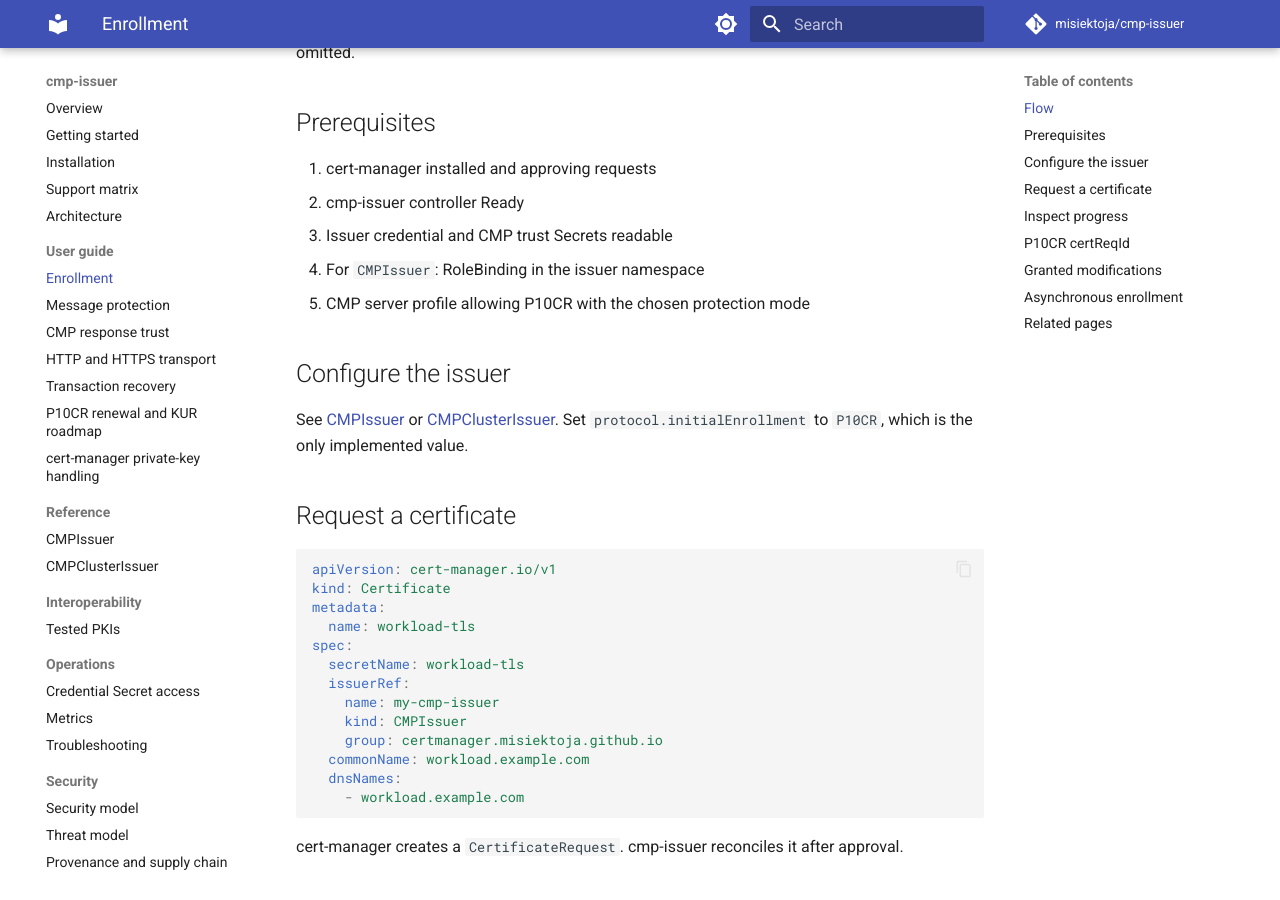
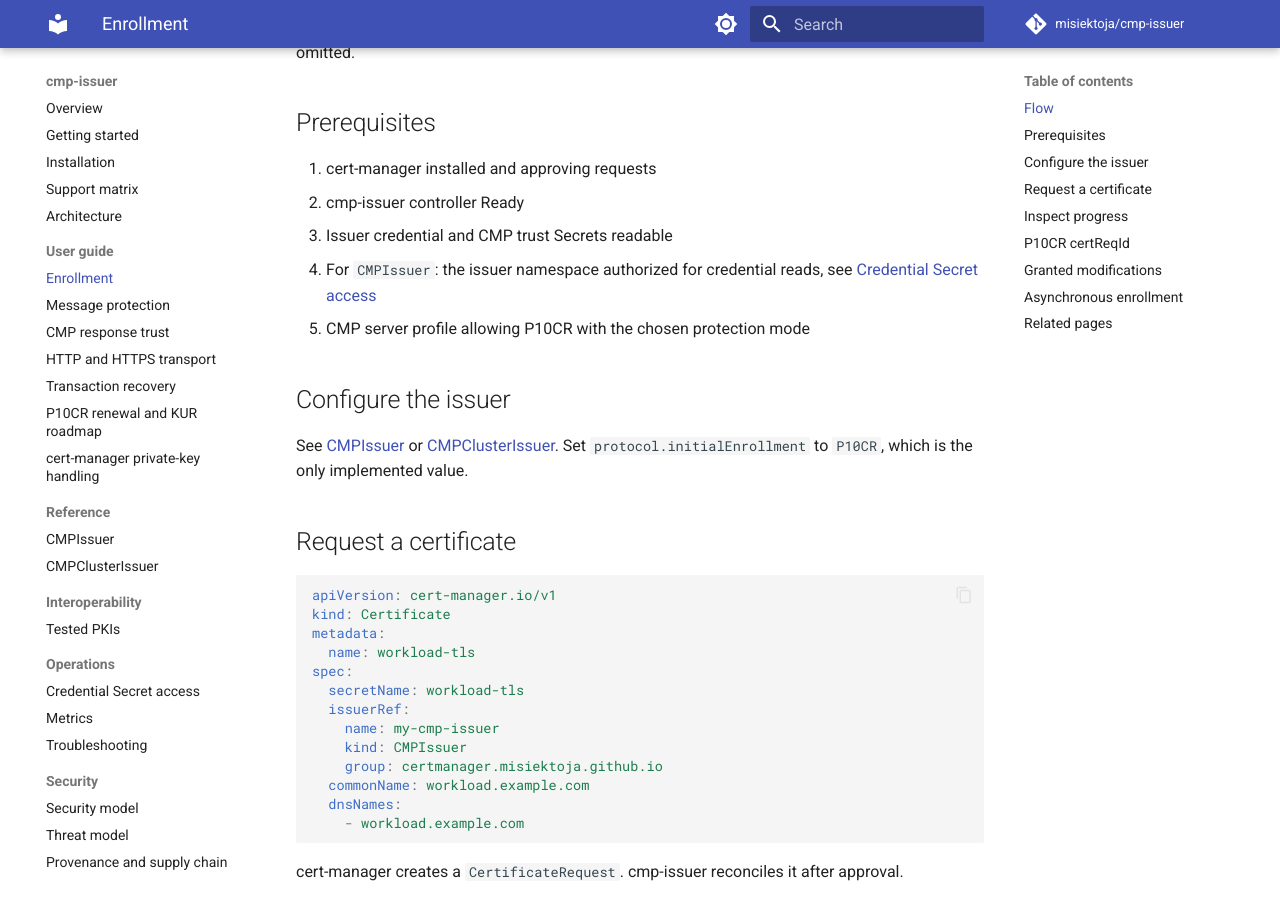
Before and after one commit to misiektoja/cmp-issuer, an MkDocs documentation site: the page built from docs/guide/enrollment.md, in a window 1280 px wide and 900 px high, scrolled down 535 px. Built offline with MkDocs 1.6.1 and Material for MkDocs 9.7.7, drawn with Linux system fonts in a browser that asks for light colours; comment, search, counter and statistics services are not loaded.

Commit message:
docs(guide): state the namespace authorization prerequisite by outcome

```diff
--- a/docs/guide/enrollment.md
+++ b/docs/guide/enrollment.md
@@ -24,7 +24,7 @@
 1. cert-manager installed and approving requests
 2. cmp-issuer controller Ready
 3. Issuer credential and CMP trust Secrets readable
-4. For `CMPIssuer`: RoleBinding in the issuer namespace
+4. For `CMPIssuer`: the issuer namespace authorized for credential reads, see [Credential Secret access](../operations/secret-access.md)
 5. CMP server profile allowing P10CR with the chosen protection mode
 
 ## Configure the issuer
```
